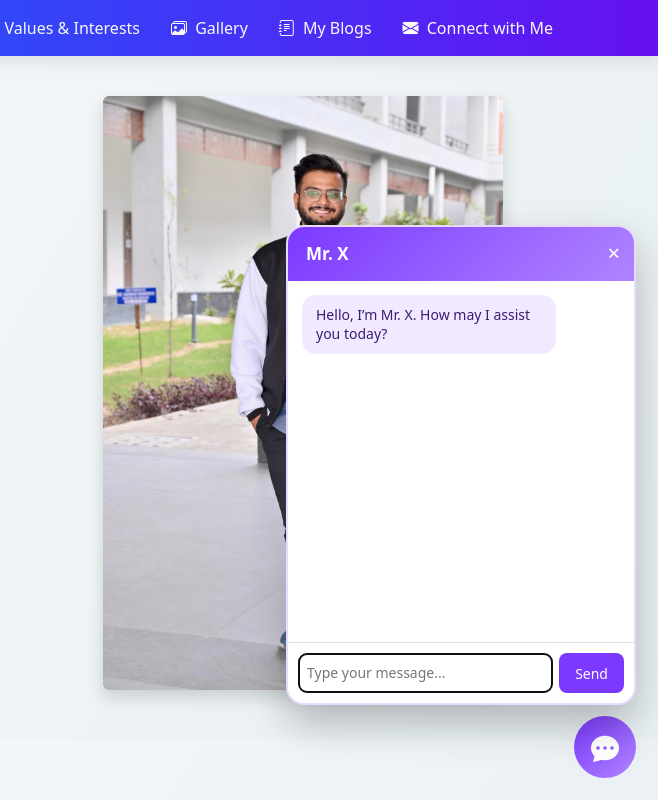
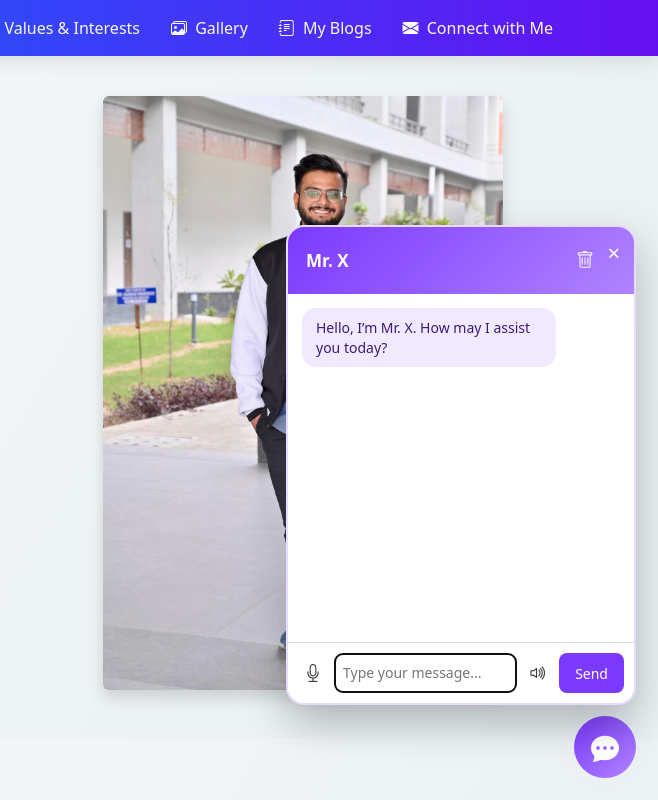
Before and after one commit to xsrv07/myportfolio_new, a plain HTML site: page index.html in a window 1280 px wide. Both pictures are taken after a click on the element 1227 px from the left and 747 px from the top of the page. Shown: the full height of the page, 622-1280 px from the left. Drawn offline with nearby package versions, Linux system fonts and the light colour scheme.

Commit message:
Add files via upload

```diff
--- a/Chatbot.css
+++ b/Chatbot.css
@@ -155,3 +155,35 @@
     height: 70%;
   }
 }
+.chatbot-header {
+  display: flex;
+  justify-content: space-between;
+  align-items: center;
+}
+
+.chatbot-actions {
+  display: flex;
+  gap: 20px;
+  align-items: center;
+}
+
+.icon-btn {
+  border: none;
+  background: transparent;
+  font-size: 18px;
+  cursor: pointer;
+  padding: 6px;
+  color: inherit;
+  opacity: 0.9;
+}
+.icon-btn:hover { opacity: 1; }
+
+#chatbot-mic.listening i {
+  /* indicate recording */
+  animation: pulse 1.4s infinite;
+}
+
+#chatbot-clear
+{
+  margin-right: 16px;
+}
--- a/index.html
+++ b/index.html
@@ -85,16 +85,32 @@
 </div>
 
 <div id="chatbot-window" class="chatbot-hidden">
-  <div class="chatbot-header">
-    <span class="bot-name">Mr. X</span>
-    <button id="chatbot-close">×</button>
+ <div class="chatbot-header">
+  <span class="bot-name">Mr. X</span>
+
+  <div class="chatbot-actions">
+    <button id="chatbot-clear" type="button" class="icon-btn" title="Clear chat">
+      <i class="bi bi-trash"></i>
+    </button>
+    <button id="chatbot-close" type="button" aria-label="Close">×</button>
   </div>
+</div>
+
   <div id="chatbot-messages"></div>
   <div id="chatbot-typing" class="typing-indicator">Mr. X is typing...</div>
   <div class="chatbot-input-box">
-    <textarea id="chatbot-input" placeholder="Type your message..."></textarea>
-    <button id="chatbot-send">Send</button>
-  </div>
+  <button id="chatbot-mic" class="icon-btn" type="button" title="Voice input">
+    <i class="bi bi-mic"></i>
+  </button>
+
+  <textarea id="chatbot-input" placeholder="Type your message..." rows="1"></textarea>
+
+  <button id="chatbot-speak" class="icon-btn" type="button" title="Read last reply">
+    <i class="bi bi-volume-up"></i>
+  </button>
+
+  <button id="chatbot-send" type="button">Send</button>
+</div>
 </div>
 
 <!-- Chatbot JS -->
```
